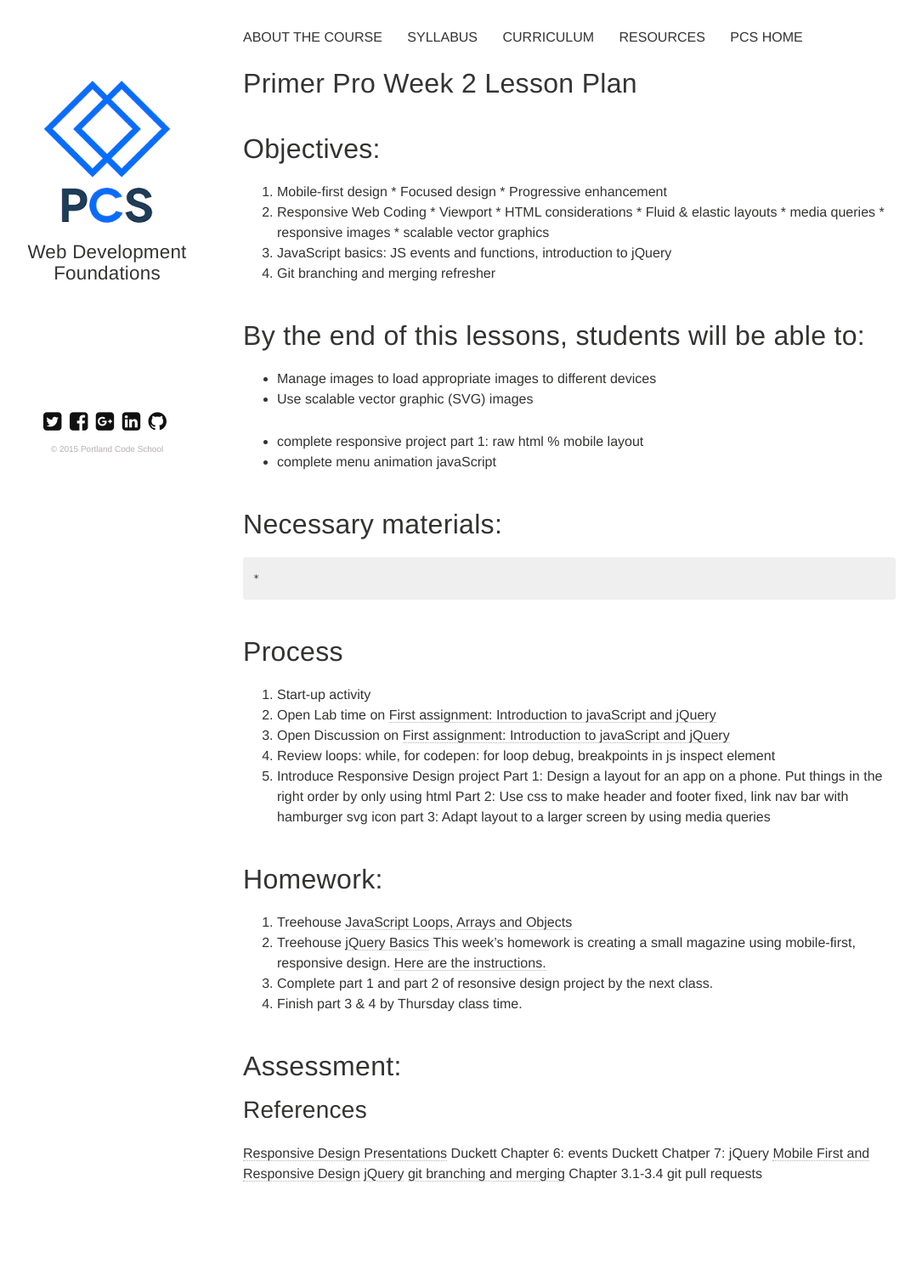
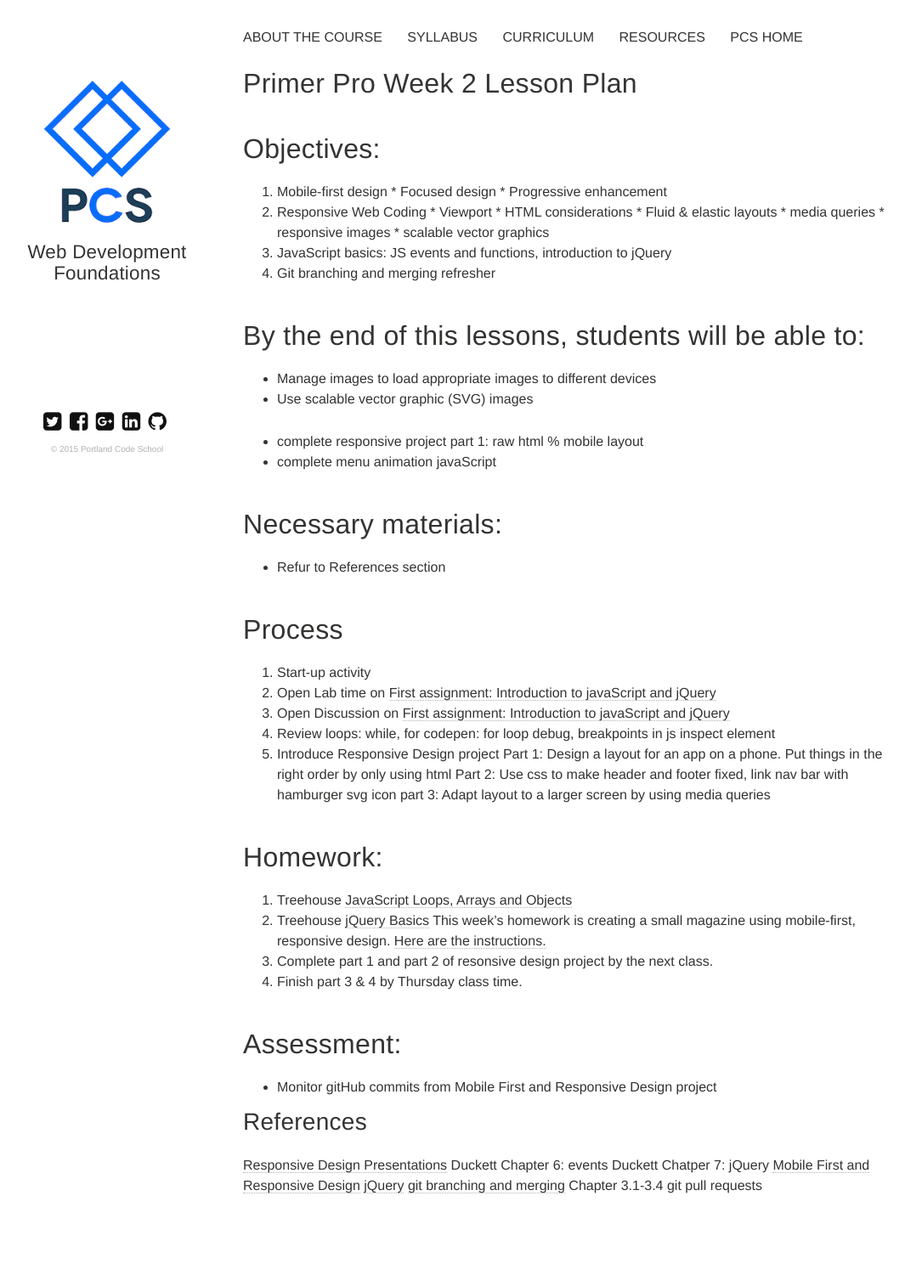
Before and after one commit to portlandcodeschool/primer, a Jekyll site: the page built from _posts/lessons/2015-03-15-primerProLessonPlan2.md, in a window 1280 px wide. Shown: the whole page at 85% size, without its empty margins (34-1119 px from the left). Built offline with Jekyll 4.4.1, drawn with Linux system fonts in a browser that asks for light colours; nearby versions of some CDN libraries.

Commit message:
revised lesson plan

```diff
--- a/_posts/lessons/2015-03-15-primerProLessonPlan2.md
+++ b/_posts/lessons/2015-03-15-primerProLessonPlan2.md
@@ -29,7 +29,7 @@ description: "Mobile-first design and responsive development"
 
 
 #Necessary materials:
-	*
+* Refur to References section
 
 #Process
 0. Start-up activity
@@ -53,7 +53,7 @@ This week's homework is creating a small magazine using mobile-first, responsive
 0. Finish part 3 & 4 by Thursday class time.
 
 #Assessment:
-
+* Monitor gitHub commits from Mobile First and Responsive Design project
 
 ##References
 [Responsive Design Presentations](http://portlandcodeschool.github.io/primer/presentations/ResponsiveDesign.pdf)
```
